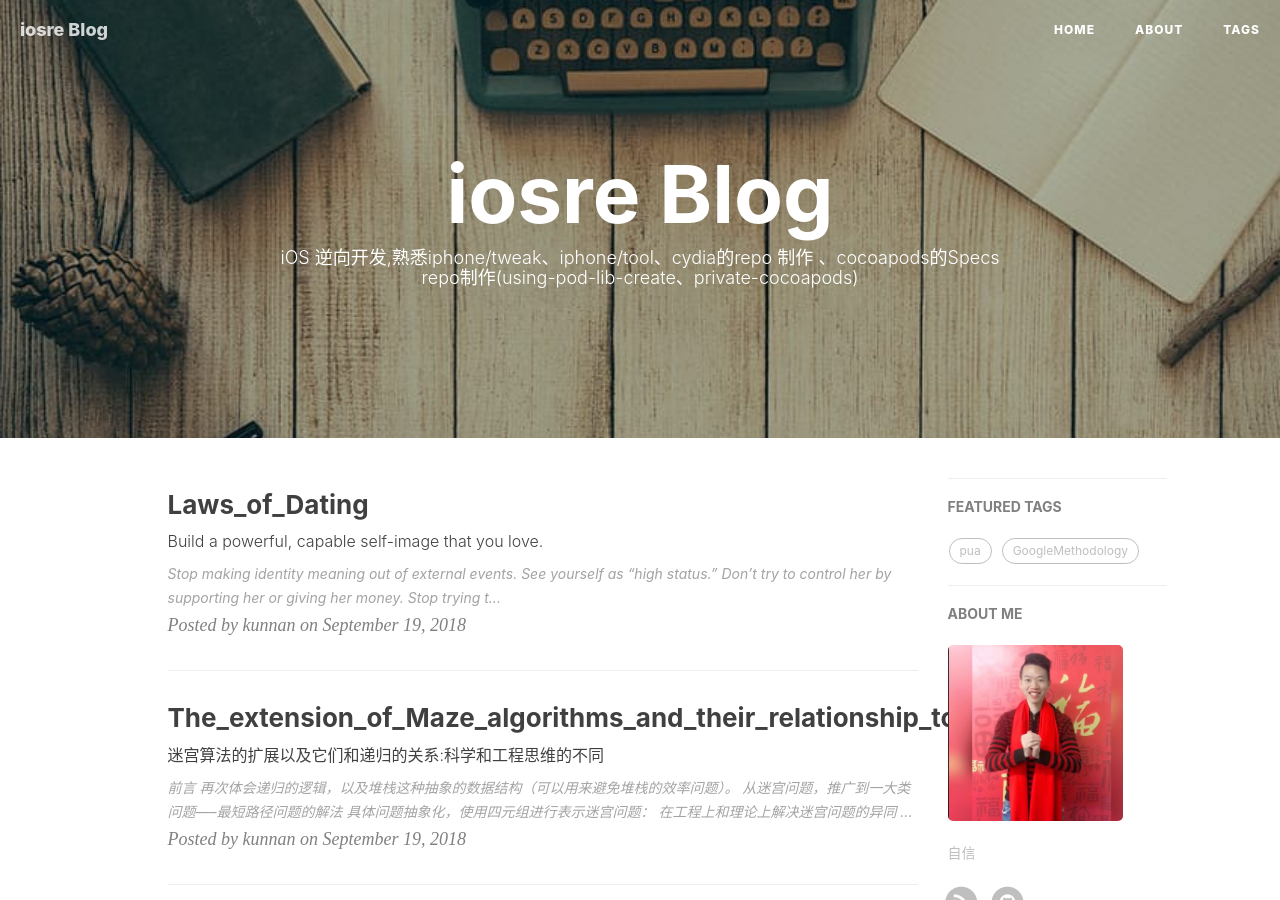
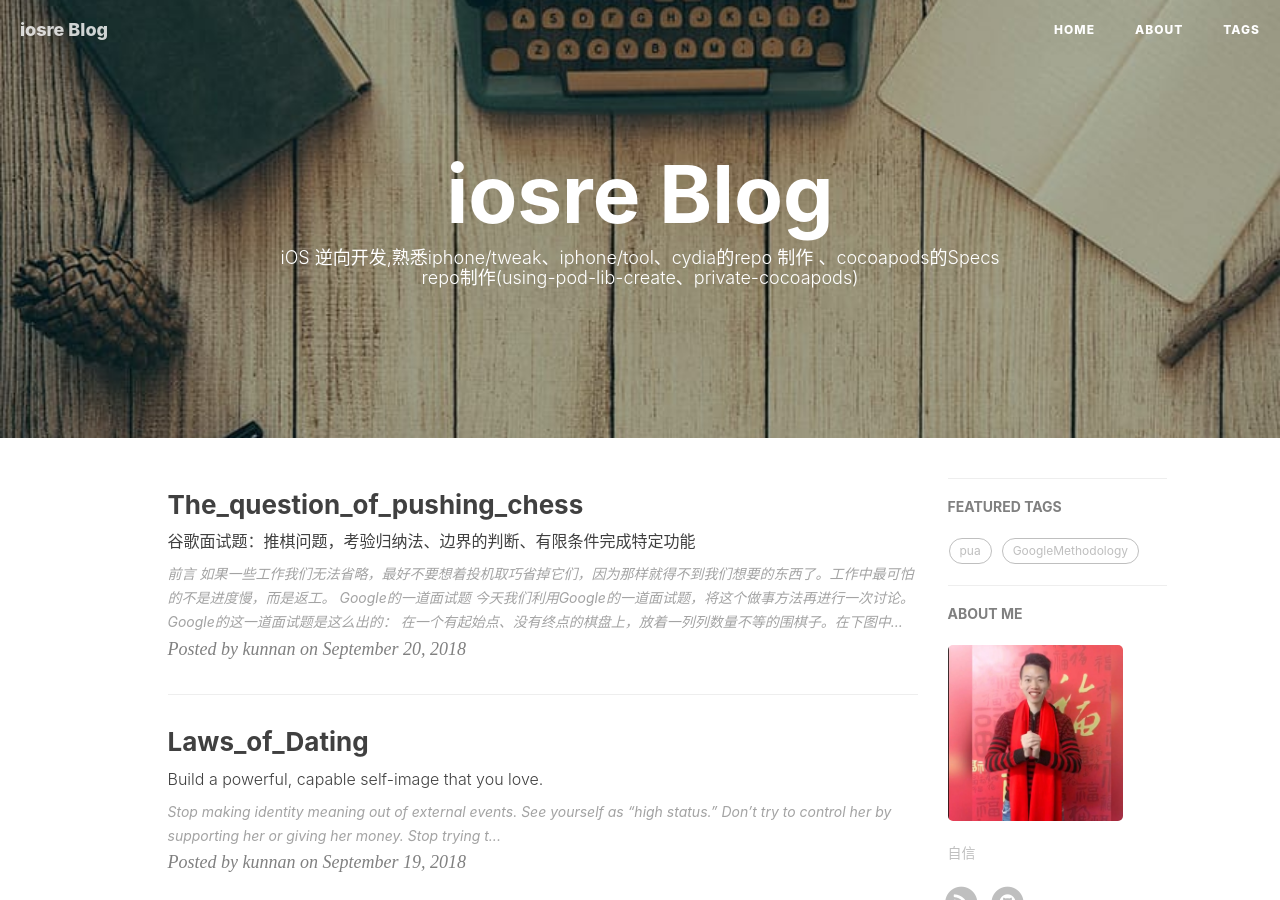
Before and after one commit to pua1203/pua1203.github.io, a Jekyll site: the page built from index.html, in a window 1280 px wide and 900 px high. Built offline with Jekyll 4.4.1, drawn with Linux system fonts in a browser that asks for light colours; nearby versions of some CDN libraries; the list of posts is cut into pages by our own code; comment, search, counter and statistics services are not loaded; part of the change alters nothing that is shown.

Commit message:
题目的要求清楚了，我们节省时间，直接讲解答案了。

````diff
--- /dev/null
+++ b/_posts/GoogleMethodology/2018-09-20-The_question_of_pushing_chess.md
@@ -0,0 +1,58 @@
+---
+layout: post
+title: The_question_of_pushing_chess
+date: 2018-09-20
+tag: GoogleMethodology
+site: https://zhangkn.github.io
+catalog: true
+author: kunnan
+subtitle: 谷歌面试题：推棋问题，考验归纳法、边界的判断、有限条件完成特定功能
+---
+
+# 前言
+
+`如果一些工作我们无法省略，最好不要想着投机取巧省掉它们，因为那样就得不到我们想要的东西了。工作中最可怕的不是进度慢，而是返工。`
+
+
+
+# Google的一道面试题
+
+
+
+今天我们利用Google的一道面试题，将这个做事方法再进行一次讨论。
+
+
+
+> * Google的这一道面试题是这么出的：
+>   * `在一个有起始点、没有终点的棋盘上，放着一列列数量不等的围棋子。在下图中，前五列分别有3、2、1、7、4、1、1、4、3个棋子。注意，这个棋盘有下面的边界，左边的边界，但是没有上面的边界和右边的边界，虽然我用了围棋盘，往上和往右都只有19根线，但这个题目并没有这样的约定，往上和往右可以无穷大。`
+
+![image](https://wx1.sinaimg.cn/large/af39b376gy1fvfr42obaij21260wuqlx.jpg)
+
+
+
+* `现在有一个小机器人，它可以沿着横线和竖线上下左右走动，在有棋子的交叉点捡起一个棋子，放到自己的口袋中，或者在没有棋子的地方放下一个棋子，当然后一个动作的前提是他的口袋里有棋子（Google的原题比这个条件还苛刻些，这里我略微放宽了条件）。`
+  * `接下来，怎样设计一种算法，按照每一列上面棋子的数量排序，棋子最少的一列在左边，最多的一列在右边。注意：对于右边那些没有占用的纵列，是不应该放棋子的。也就是说，如果一开始最右边的棋子在从左边数第N列，排完序之后，最右边的依然应该在那一列，从第N＋1列开始都应该是空白，就如下图所示`
+
+    ![image](https://wx1.sinaimg.cn/large/af39b376gy1fvfr63x8rqj21260wuk9y.jpg)
+
+
+
+# 首先要把问题搞清楚
+
+* 首先，这个问题看似是排序问题，但是，我们过去讲排序时候说的比较大小的功能它都没有。因此不能直接用排序算法实现。
+
+  * 其次，题目中的小机器人不会数数（具体讲就是编程的时候不能使用计数器）。你不可能让它口袋里有了三个球的时候就不捡了，因为它不知道口袋里有多少球。也不可能往前走两步就停下来，因为它数不清楚步数，它要么往某个方向走一步，要么一口气走下去，直到某个条件满足。从题目中你可以看出，`它只有非常有限的能力，而你需要在它的能力范围内把这件事情完成了`。
+
+  * 如果对比上面的两张图，你其实会发现第二张图中的棋子的位置，就是将第一张图中所有棋子按横向推到最右边。那么这个排序的问题，就变成了移动棋子和判断边界的问题。
+    我们一排一排地从上往下看，最上面一排，也就是从底下数第七排，有一个棋子在第四列，我们需要移到第九列。如果这个干活儿的小机器人可以数数，当然这件事很容易做，遗憾的是它不识数，这是我们要解决的第一个难题。
+    等我们往下动第四排时，情况就又有点复杂了。虽然我说“把棋子往右边推”，但是在计算机中，并没有一个“推”的装置，所谓的“推”，就是要将第四、第五列的棋子捡起来，填到右边的两个空位中。由于无法数数，不知道要捡起几个棋子，也不知道，放到哪个位置。这是第二个挑战。
+    你看一下下面这张图，就容易理解上述两种不同情况的操作了，黑色空心的圆圈代表原来的棋子位置，红色实心的代表新的位置
+
+# See Also
+
+>* newpost
+>
+```
+/Users/devzkn/bin//newpost The_question_of_pushing_chess 谷歌面试题：推棋问题，考验归纳法、边界的判断、有限条件完成特定功能 -t GoogleMethodology
+> #原来""的参数，需要自己加上""
+```
--- a/_posts/pua/2018-09-16-sendMsg.md
+++ b/_posts/pua/2018-09-16-sendMsg.md
@@ -88,13 +88,26 @@ subtitle: women-love-bad-guy
 
 
 
+*  吸引：双方平衡的投入和分享
+
+* 升级可以指物理上（触摸、性、 等等）或者关系定位上（情人、男朋友、老公、等等）的升级。
+
+  * 当一个女人愿意配合你的升级时，她的“升级窗户”即会打开。当她的升级窗户为你打开的时候，你不能犹豫，必须进入。不是的话，这扇窗会随着时间的转移而关闭。这扇窗户往往打开的时间很短，原因是升级窗户打开的时候，会让女人的情绪处于一种极度不稳 定的状态。这种不稳定的情绪会让她非常不舒服。随着时间的推移，她的情绪会逐渐理智下来，引致升级之窗的关闭。
+
 * 把心思放在关系的核心： 人； 及时进行反馈**对方**（**和对方的互动进行互动**）
+
+  * 花心思在两人的互动上。
+
 * 控制需求感：需求感指的是一方对另外一方的感情预期。
+
   * 需求感相对较强的一方会觉得时间被拉长了，总是心神不宁地想和对方联系
+
 * 合理化对对方的兴趣：被对方自身 特有特质而吸引，而且这些特质还必须是与外表无关的内在美。确保你对它的爱和资源投入的持续性
+
 * 间接展示自身的软硬价值：闪光点以间接的方 法融入到你们的互动当中，让对方不经意的察觉原来你有优秀。我们都更愿意相信自己发掘出来的东西！
 
   * 需要对方的认同，这是一种低价值的人才会做的事情
+
 * 引导对方去付出和投入
 
   * `**在一段关系中的感情体验，不在于从一个对方身上得到了什么，而是在于自己为这段关系付出了什么**。`
````
